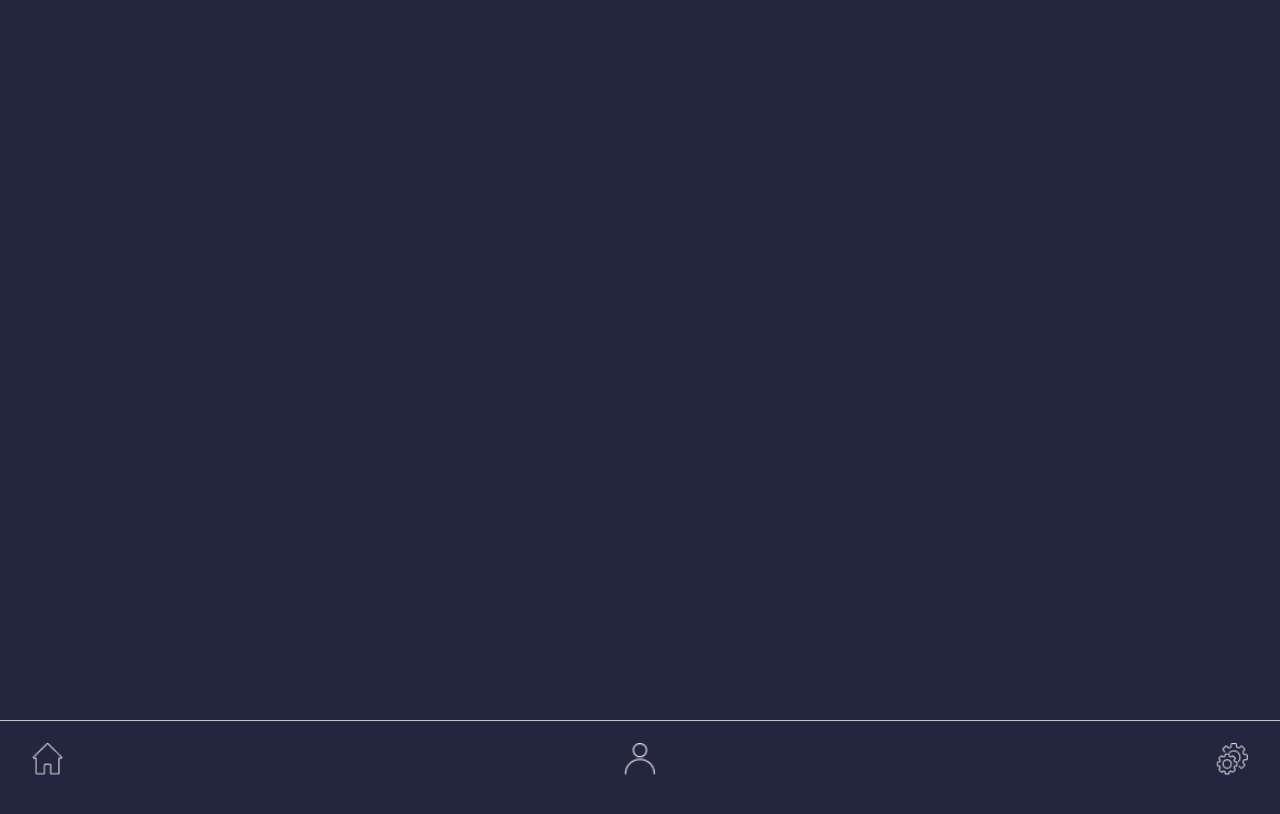
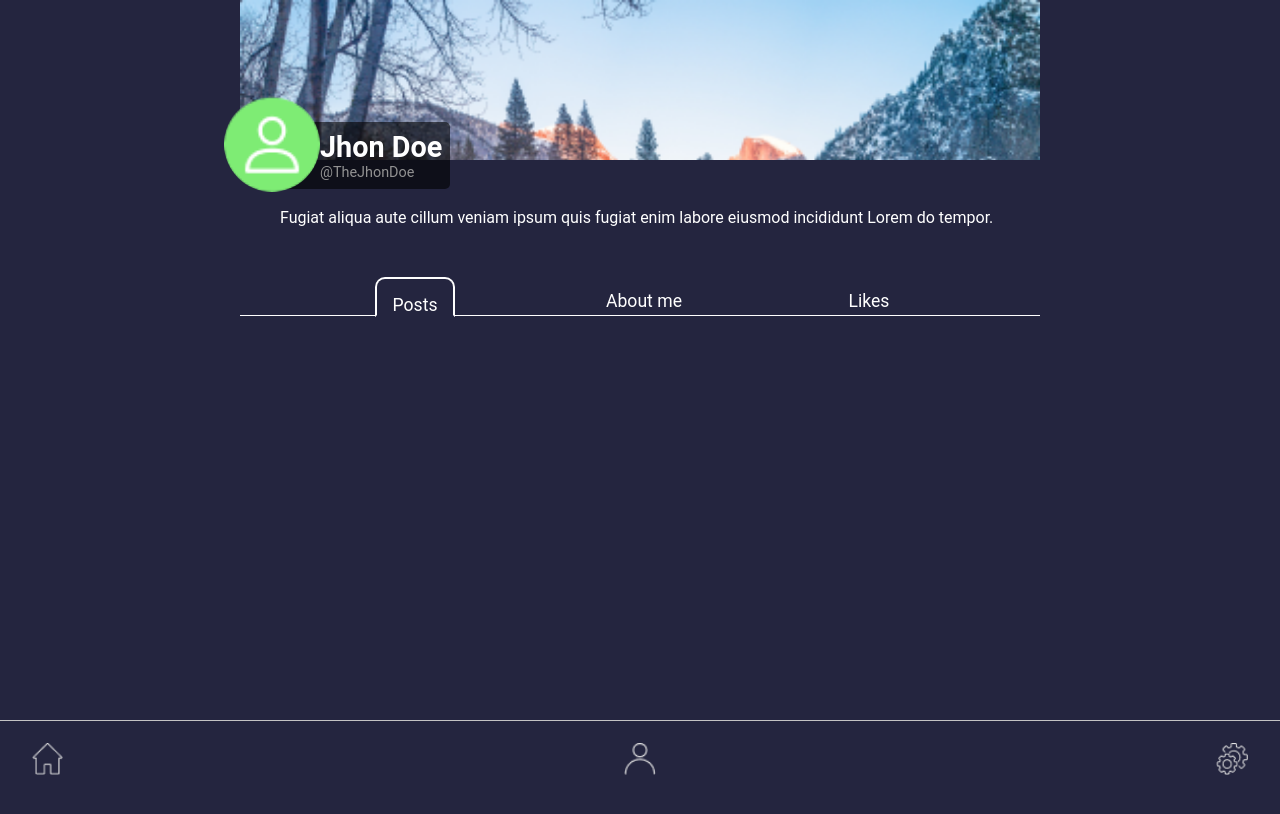
Before and after one commit to domingoacd/react-social, a React (Create React App) app: page /profile in a window 1280 px wide. Shown: the top 814 px of the page. Built offline with nearby package versions, Linux system fonts and the light colour scheme; a web font is replaced by a local one.

Commit message:
Added top menu links

```diff
--- a/src/components/theme/GlobalStyles.jsx
+++ b/src/components/theme/GlobalStyles.jsx
@@ -19,6 +19,10 @@ const GlobalStyles = createGlobalStyle`
     font-family: Roboto, sans-serif;
     background-color: ${props => props.theme.colors.main};
   }
+  a {
+    color: inherit;
+    text-decoration: none;
+  }
 `;
 
 export default GlobalStyles;
--- a/src/components/userIdentification/UserIdentification.jsx
+++ b/src/components/userIdentification/UserIdentification.jsx
@@ -1,9 +1,10 @@
 import React from 'react';
 import { IdWrapper, UserPic, RightSide, UserName, UserHash } from './userIdentificationStyles';
 import img from '../../images/user_picture.png';
-const UserIdentification = () => {
+const UserIdentification = (props) => {
+
   return(
-    <IdWrapper>
+    <IdWrapper isProfile={props.isProfilePage}>
       <UserPic src={img} />
       <RightSide>
         <UserName>Jhon Doe</UserName>
--- a/src/components/userIdentification/userIdentificationStyles.js
+++ b/src/components/userIdentification/userIdentificationStyles.js
@@ -1,11 +1,4 @@
 import styled from 'styled-components';
-
-export const IdWrapper = styled.div`
-  width: 100%;
-  display: flex;
-  align-items: center;
-
-`;
 
 export const UserPic = styled.img`
   width: 4rem;
@@ -28,3 +21,43 @@ export const UserHash = styled.span`
   font-size: 0.7rem;
   color: ${props => props.theme.colors.textSecondary};
 `;
+
+export const IdWrapper = styled.div`
+         width: 100%;
+         display: flex;
+         align-items: center;
+
+         ${({ isProfile }) =>
+           isProfile &&
+           `
+          position: absolute;
+          bottom: -2rem;
+          left: -1rem;
+          align-items: flex-end;
+          ${UserPic} {
+            position: relative;
+            z-index: 2;
+            width: 6rem;
+            height: 6rem;
+          }
+
+          ${RightSide} {
+              position: relative;
+              right: 3rem;
+              bottom: 0.2rem;
+              padding: 0.5rem;
+              padding-left: 3rem;
+              margin-left: 0;
+              border-radius: 5px;
+              background-color: rgba(0,0,0,0.6);
+          }
+
+          ${UserName} {
+            font-size: 1.8rem;
+          }
+
+          ${UserHash} {
+            font-size: 0.9rem;
+          }
+        `}
+       `;
--- a/src/pages/profile/Profile.jsx
+++ b/src/pages/profile/Profile.jsx
@@ -1,10 +1,24 @@
 import React from 'react';
+import { Banner, UserDescription, ProfileTopMenu, TopMenuItem } from './profileStyles';
+import UserIdentification from '../../components/userIdentification/UserIdentification';
+import bannerImage from '../../images/post_image.png';
 
 const Profile = () => {
   return (
-    <div>
+    <React.Fragment>
+      <Banner background={bannerImage}>
+        <UserIdentification isProfilePage/>
+      </Banner>
+      <UserDescription>
+        Fugiat aliqua aute cillum veniam ipsum quis fugiat enim labore eiusmod incididunt Lorem do tempor.
+      </UserDescription>
+      <ProfileTopMenu>
+        <TopMenuItem active><a href="#">Posts</a></TopMenuItem>
+        <TopMenuItem><a href="/about">About me</a></TopMenuItem>
+        <TopMenuItem><a href="/likes">Likes</a></TopMenuItem>
+      </ProfileTopMenu>
 
-    </div>
+    </React.Fragment>
   );
 }
 
--- a/src/pages/profile/profileStyles.js
+++ b/src/pages/profile/profileStyles.js
@@ -0,0 +1,45 @@
+import styled from 'styled-components';
+
+export const Banner = styled.header`
+  position: relative;
+  width: 100%;
+  height: 10rem;
+  background-image: url(${props => props.background});
+  background-size: cover;
+  background-repeat: no-repeat;
+`;
+
+export const UserDescription = styled.p`
+  width: 90%;
+  margin-top: 3rem;
+  margin-bottom: 3rem;
+  color: ${props => props.theme.colors.textPrimary};
+`;
+
+export const ProfileTopMenu = styled.ul`
+  width: 100%;
+  display: flex;
+  justify-content: space-evenly;
+  border-bottom: 1px solid ${props => props.theme.colors.textPrimary};
+`;
+
+export const TopMenuItem = styled.li`
+  font-size: 1.1rem;
+  list-style: none;
+  padding: 1rem;
+  padding-bottom: 0;
+  color: ${props => props.theme.colors.textPrimary};
+  border-color: ${props => props.theme.colors.textPrimary};
+  border-bottom-color: ${props => props.theme.colors.main};
+
+  ${props => props.active &&
+  `
+    border-radius: 10px;
+    border-width: 2px;
+    border-style: solid;
+    border-bottom-left-radius: 0;
+    border-bottom-right-radius: 0;
+    position: relative;
+    top: 0.1rem;
+  `}
+`;
```
